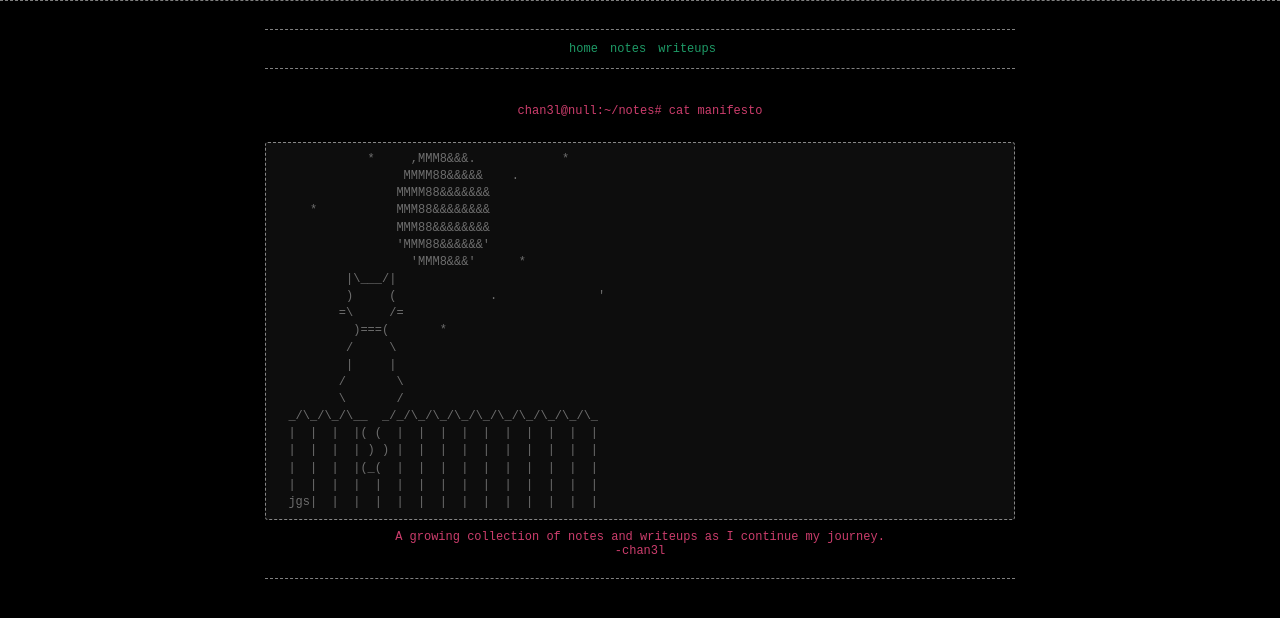
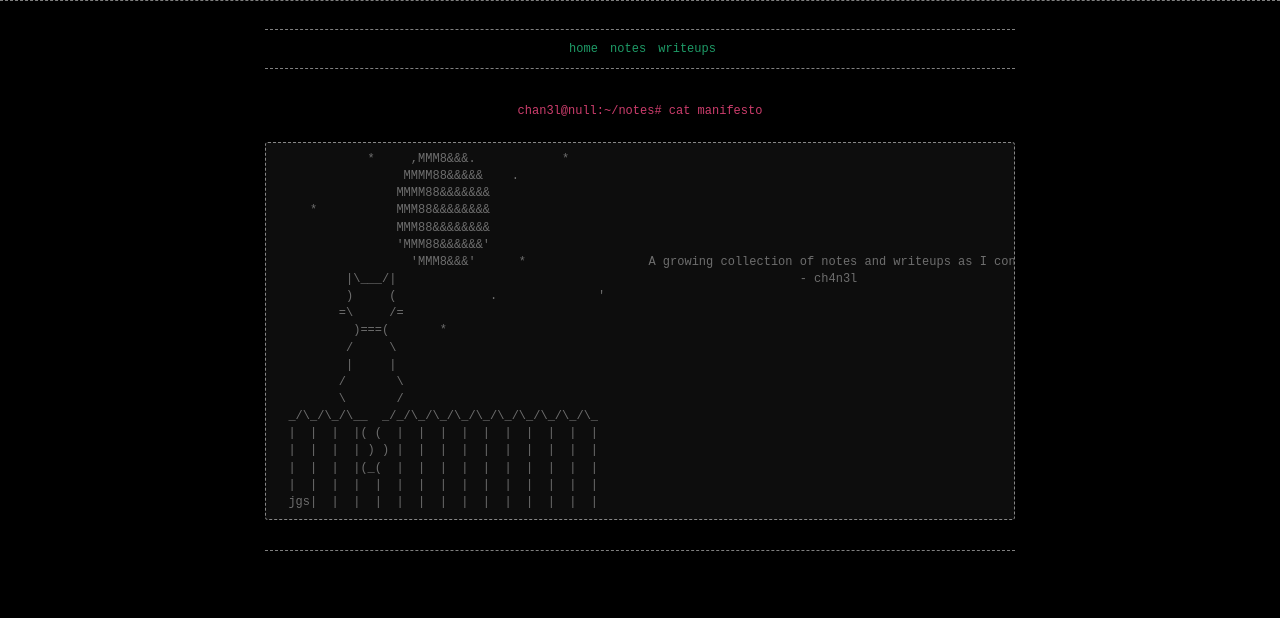
Before and after one commit to ch4n3l/ch4n3l.github.io, a Jekyll site: the page built from index.md, in a window 1280 px wide. Shown: the top 618 px of the page. Built offline with Jekyll 4.4.1, drawn with Linux system fonts in a browser that asks for light colours; some of the changed lines change nothing that is shown.

Commit message:
new lost

```diff
--- a/index.md
+++ b/index.md
@@ -11,8 +11,8 @@ layout: content
      *           MMM88&&&&&&&&
                  MMM88&&&&&&&&
                  'MMM88&&&&&&'
-                   'MMM8&&&'      *
-          |\___/|
+                   'MMM8&&&'      *                 A growing collection of notes and writeups as I continue my journey.
+          |\___/|                                                        - ch4n3l
           )     (             .              '
          =\     /=
            )===(       *
@@ -27,6 +27,3 @@ layout: content
   |  |  |  |  |  |  |  |  |  |  |  |  |  |  |
   jgs|  |  |  |  |  |  |  |  |  |  |  |  |  |
 </pre>
-
-<center>A growing collection of notes and writeups as I continue my journey.</center>
-<center>-chan3l</center>
```
